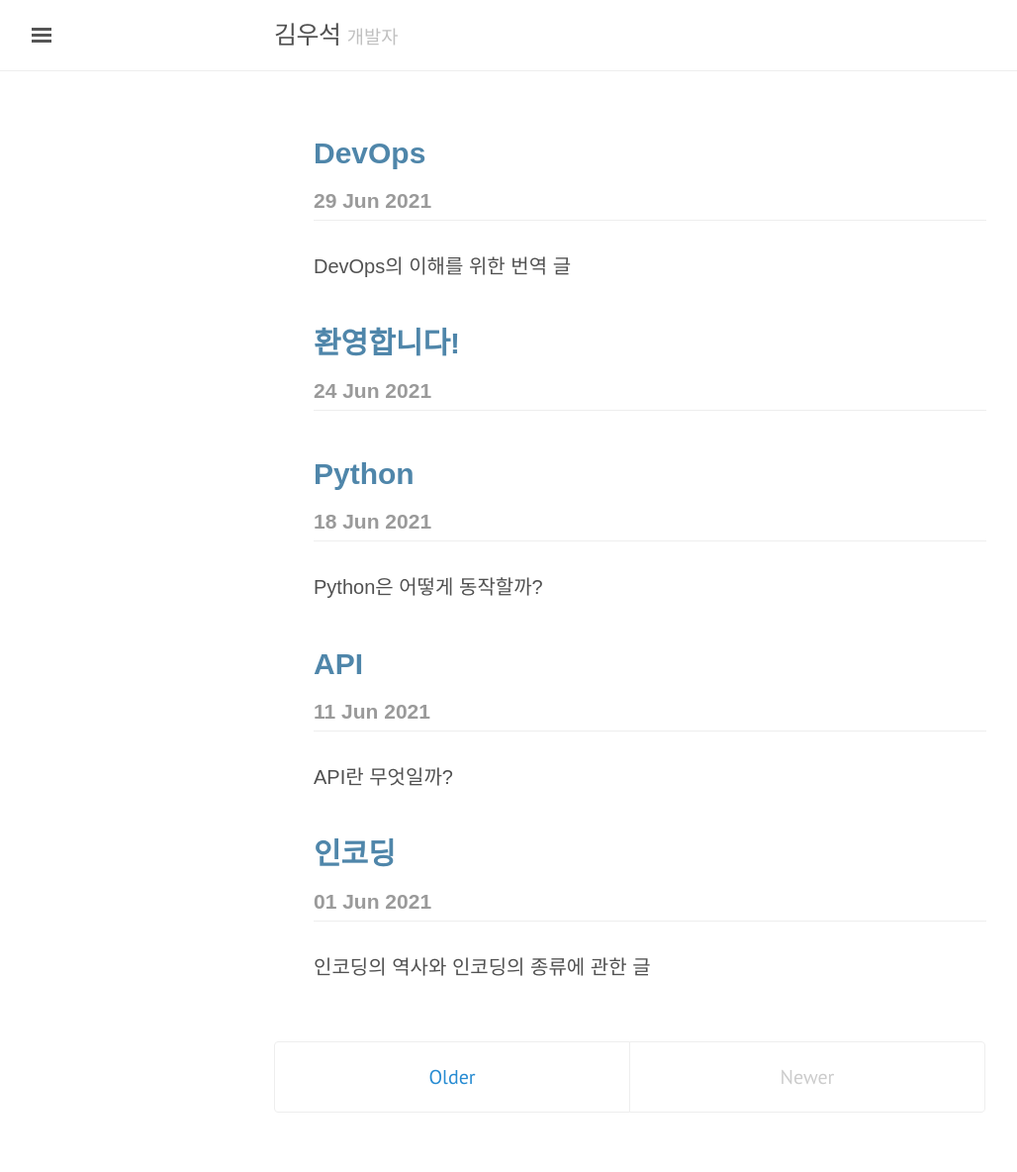
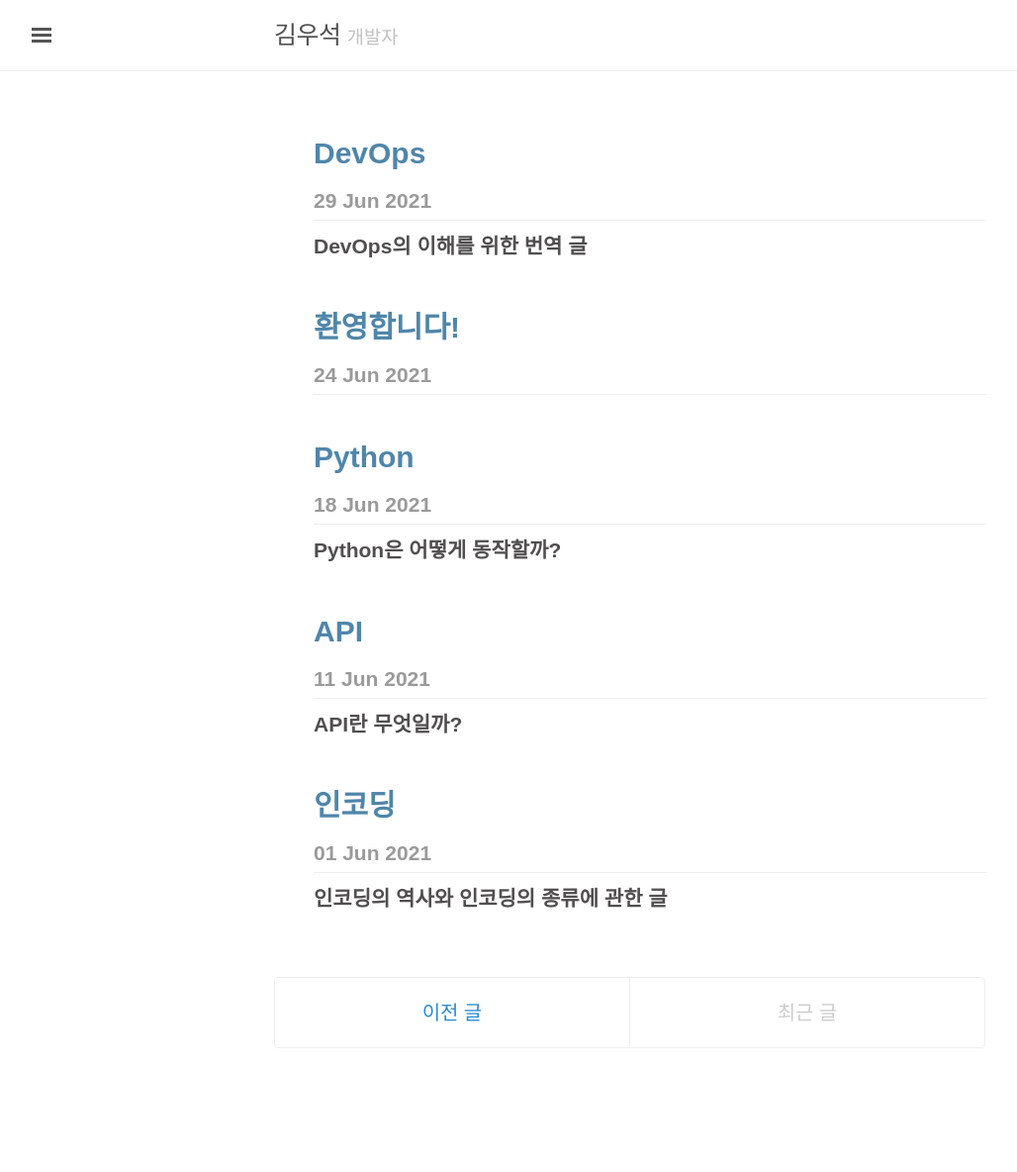
Before and after one commit to kimwoo123/kimwoo123.github.io, a Jekyll site: the page built from index.html, in a window 1280 px wide. Shown: the whole page at 99% size, without its empty margins (3-1031 px from the left). Built offline with Jekyll 4.4.1, drawn with Linux system fonts in a browser that asks for light colours; the list of posts is cut into pages by our own code; after the commit the page ends 1119 px from its top, so only the background shows below that.

Commit message:
overview css

```diff
--- a/index.html
+++ b/index.html
@@ -11,26 +11,26 @@
         {{ post.title }}
       </a>
       <span class="post-date">{{ post.date | date_to_string }}</span>
+      <hr>
+      <span class="post-overview">{{ post.overview }}</span>
     </li>
-    <hr>
-    <span class="post-overview">{{ post.overview }}</span>
   </div>
   {% endfor %}
 </div>
 </ul>
 <div class="pagination">
   {% if paginator.next_page %}
-    <a class="pagination-item older" href="{{ site.baseurl }}/page{{paginator.next_page}}">Older</a>
+    <a class="pagination-item older" href="{{ site.baseurl }}/page{{paginator.next_page}}">이전 글</a>
   {% else %}
-    <span class="pagination-item older">Older</span>
+    <span class="pagination-item older">이전 글</span>
   {% endif %}
   {% if paginator.previous_page %}
     {% if paginator.page == 2 %}
-      <a class="pagination-item newer" href="{{ site.baseurl }}/">Newer</a>
+      <a class="pagination-item newer" href="{{ site.baseurl }}/">최근 글</a>
     {% else %}
-      <a class="pagination-item newer" href="{{ site.baseurl }}/page{{paginator.previous_page}}">Newer</a>
+      <a class="pagination-item newer" href="{{ site.baseurl }}/page{{paginator.previous_page}}">최근 글</a>
     {% endif %}
   {% else %}
-    <span class="pagination-item newer">Newer</span>
+    <span class="pagination-item newer">최근 글</span>
   {% endif %}
 </div>
--- a/public/css/lanyon.css
+++ b/public/css/lanyon.css
@@ -314,7 +314,8 @@
 
 .page,
 .post hr {
-  margin-top: 0;
+  border-bottom: 0px;
+  margin: 0rem;
 }
 
 /* Blog post or page title */
@@ -351,7 +352,10 @@
 }
 
 .post-overview{
+  margin-top: 0;
   font-family: sans-serif;
+  color: #504e4e;
+  font-size: 70%;
 }
 
 
```
